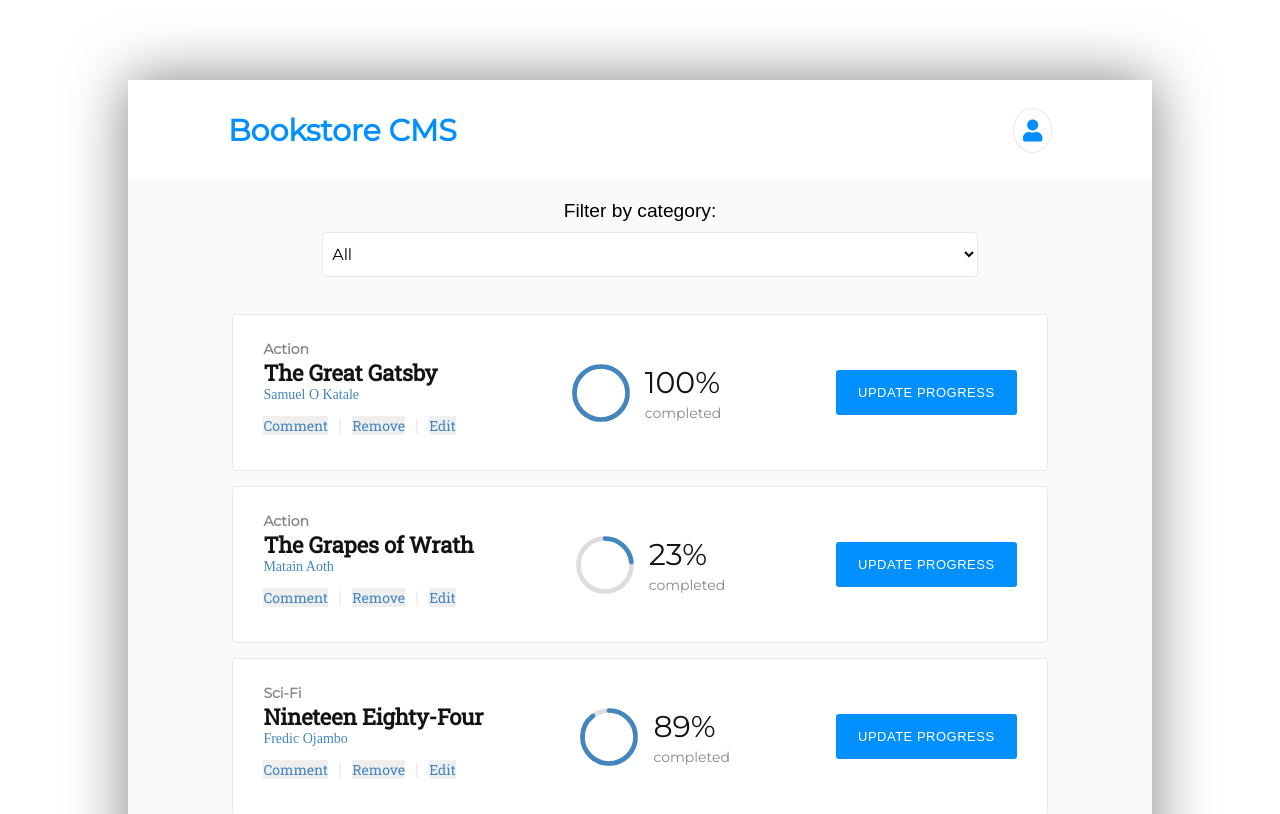
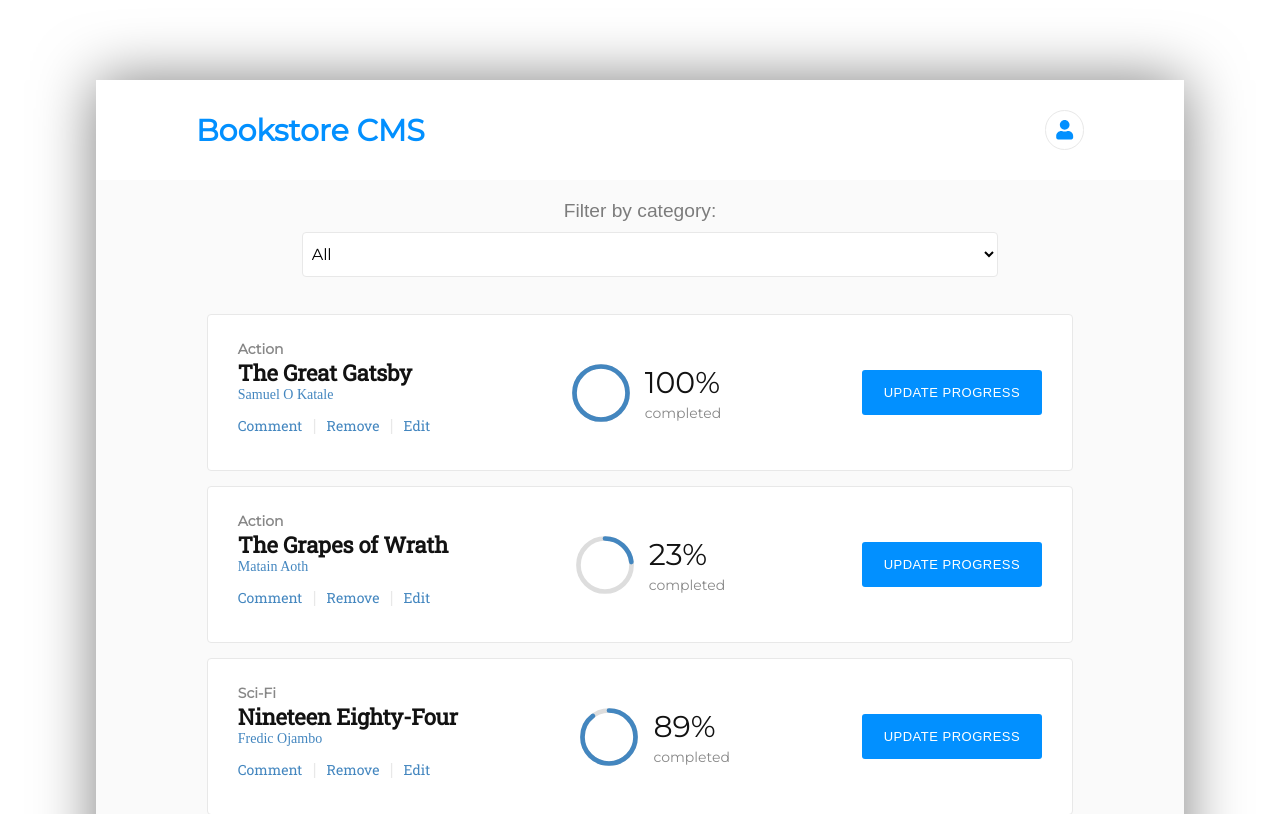
Before and after one commit to kvnlay/magic-bookstore, a React (Create React App) app: page / in a window 1280 px wide. Shown: the top 814 px of the page. Built offline with nearby package versions, Linux system fonts and the light colour scheme.

Commit message:
Add UI styling

```diff
--- a/src/components/App.css
+++ b/src/components/App.css
@@ -11,7 +11,7 @@ body {
 }
 
 .App {
-  width: 80%;
+  width: 85%;
   margin: 10vh auto;
   text-align: center;
   box-shadow: 0 0 60px 0 rgba(0, 0, 0, 0.5);
@@ -148,6 +148,7 @@ body {
 .details button {
   height: 19px;
   border: none;
+  background: none;
   font-family: 'Roboto Slab', serif;
   font-size: 14px;
   font-weight: 300;
@@ -202,6 +203,11 @@ body {
 
 .btn-row {
   color: #e8e8e8;
+}
+
+.svg-inline--fa.fa-w-14 {
+  width: 0.875em;
+  height: 0.875em;
 }
 
 /* ============= Progress =======================*/
@@ -276,6 +282,10 @@ td:nth-of-type(3) {
 }
 
 /* ============= Book form =======================*/
+
+.filter-label {
+  opacity: 0.5;
+}
 
 .add-form {
   width: 80%;
--- a/src/components/CategoryFilter.js
+++ b/src/components/CategoryFilter.js
@@ -8,7 +8,7 @@ export default function CategoryFilter({ handleFilterChange }) {
     <div className="category-filter">
       <label htmlFor="filter">
         {' '}
-        Filter by category:
+        <span className="filter-label">Filter by category:</span>
         {' '}
         <select name="category" id="filter" onChange={(e) => handleFilterChange(e.target.value)}>
           {
```
